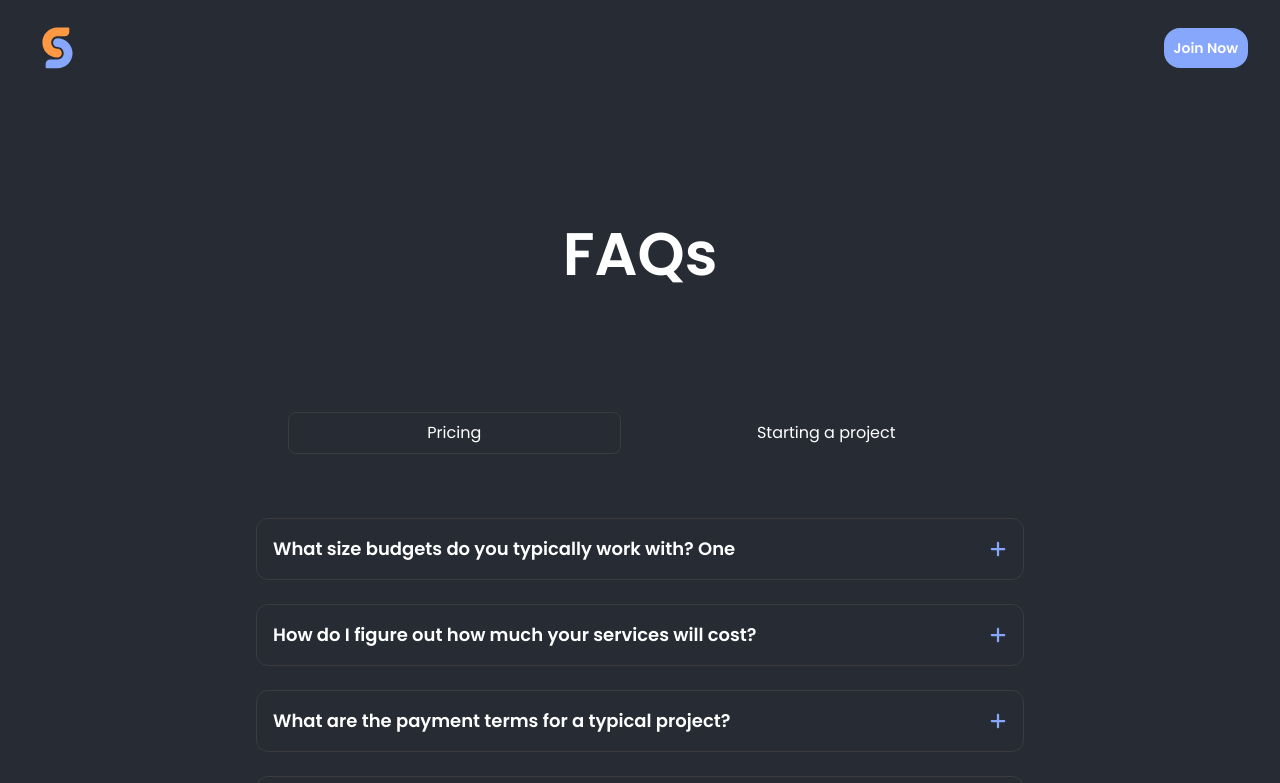
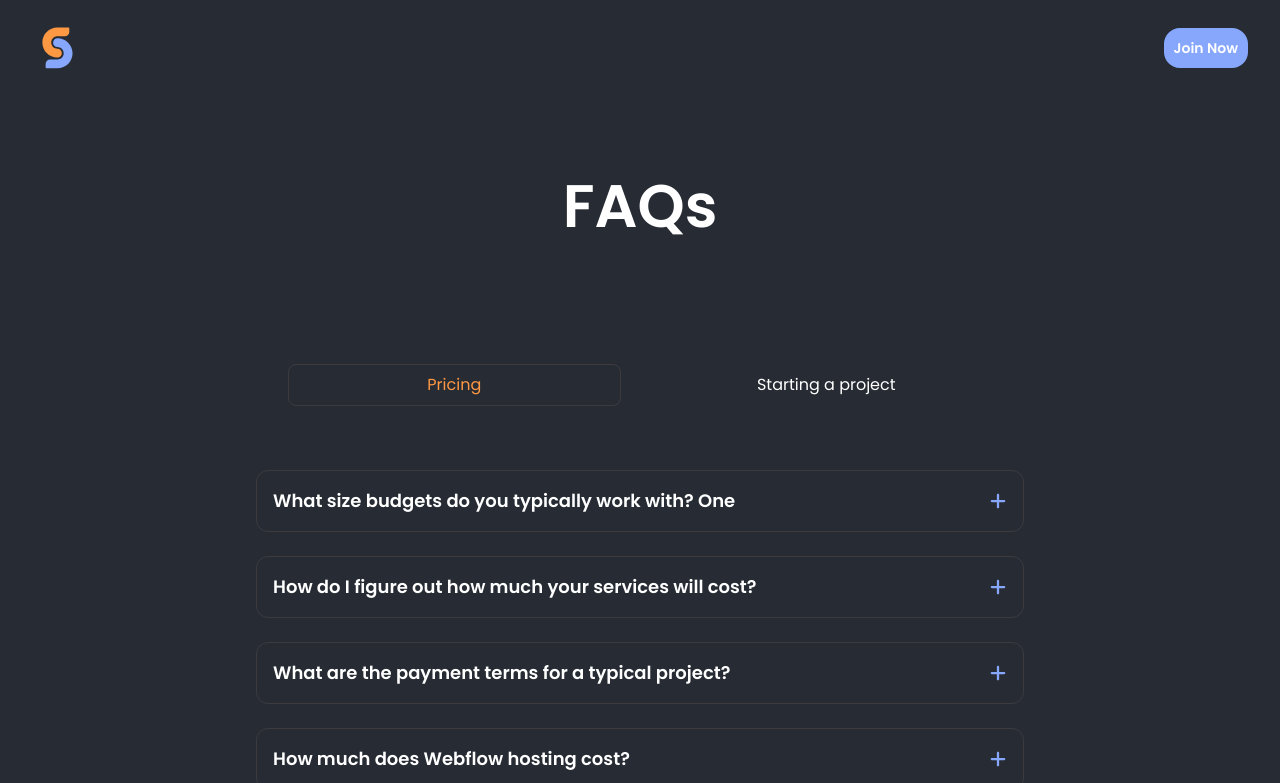
Before and after one commit to TuhinBar/subsphere-waiting-page, a React (Create React App) app in the folder frontend/: page /faqs in a window 1280 px wide. Shown: the top 783 px of the page. Built offline with nearby package versions, Linux system fonts and the light colour scheme.

Commit message:
Font and some styling changes

```diff
--- a/frontend/src/components/BlogCards.jsx
+++ b/frontend/src/components/BlogCards.jsx
@@ -58,13 +58,13 @@ const BlogContents = [
 
 const BlogCards = () => {
   return (
-    <>
+    <section className="mb-20">
       {BlogContents.map((item, index) => {
         return (
           <Link
             to={`/blogs/${item.id}`}
             key={index}
-            className="text-white w-[90%] mx-auto rounded-lg p-8 flex gap-2 bg-[#2f353c] cursor-pointer my-6"
+            className="text-white w-[90%] mx-auto rounded-lg p-8 flex gap-2 bg-[#2f353c] cursor-pointer mt-6"
           >
             <div className="p-0 lg:pr-8">
               <div className="flex justify-between py-4 gap-4">
@@ -92,7 +92,7 @@ const BlogCards = () => {
           </Link>
         );
       })}
-    </>
+    </section>
   );
 };
 
--- a/frontend/src/components/FaqCard.jsx
+++ b/frontend/src/components/FaqCard.jsx
@@ -25,8 +25,8 @@ const FaqCard = (props) => {
   return (
     <div className="cursor-pointer px-4 lg:px-0" onClick={toggleAnswer}>
       <div className="rounded-xl border-[1px] border-[#3B3B40] text-white p-4  mb-6">
-        <div className="flex justify-between items-center">
-          <div className="text-medium text-white font-semibold">
+        <div className="flex justify-between items-center gap-4">
+          <div className="text-base md:text-lg text-white font-semibold">
             <p>{question}</p>
           </div>
           <div className="" style={iconStyle}>
@@ -35,7 +35,9 @@ const FaqCard = (props) => {
         </div>
         <div ref={answerRef} style={answerStyle}>
           <div className="pt-6">
-            <p className="text-white/60 text-lg">{answer}</p>
+            <p className="text-white/60 text-sm md:text-lg text-justify">
+              {answer}
+            </p>
           </div>
         </div>
       </div>
--- a/frontend/src/pages/Blogs/index.jsx
+++ b/frontend/src/pages/Blogs/index.jsx
@@ -7,7 +7,7 @@ const Blogs = () => {
   return (
     <section className="flex-col flex">
       <Navbar />
-      <div className="m-auto p-16 md:p-32">
+      <div className="m-auto p-16  md:pb-32 md:pt-20">
         <h1 className="text-white text-4xl md:text-6xl font-semibold">Blogs</h1>
       </div>
       <BlogCards />
--- a/frontend/src/pages/Faqs/index.jsx
+++ b/frontend/src/pages/Faqs/index.jsx
@@ -82,21 +82,22 @@ const Faqs = () => {
   return (
     <section className="flex flex-col">
       <Navbar />
-      <div className="m-auto p-16 md:p-32">
+      <div className="m-auto p-16 md:pb-32 md:pt-20">
         <h1 className="text-white text-4xl md:text-6xl font-semibold">FAQs</h1>
       </div>
 
-      <div className="max-w-3xl m-auto">
+      <div className="max-w-3xl m-auto md:mb-20 ">
         <div className="z-40 relative flex justify-center overflow-hidden">
           <ul className="w-11/12 justify-items-start self-auto flex items-center scrollbar-hidden overflow-auto gap-10">
             {faqNavList?.map((faq, index) => {
               return (
                 <li
                   onClick={() => handleFaqClick(index)}
-                  className={`${
-                    index === faqNavOn &&
-                    " border-[1px] border-[#3B3B40] rounded-lg text-[#FF9843] px-2 lg:px-0 py-2"
-                  } text-base text-white cursor-pointer w-full whitespace-nowrap text-center scrollbar-hidden`}
+                  className={`cursor-pointer w-full whitespace-nowrap text-center scrollbar-hidden p-2 lg:px-0 ${
+                    index === faqNavOn
+                      ? " border-[1px] border-[#3B3B40] rounded-lg text-primary "
+                      : "text-white"
+                  }`}
                   key={index}
                 >
                   {faq}
```
